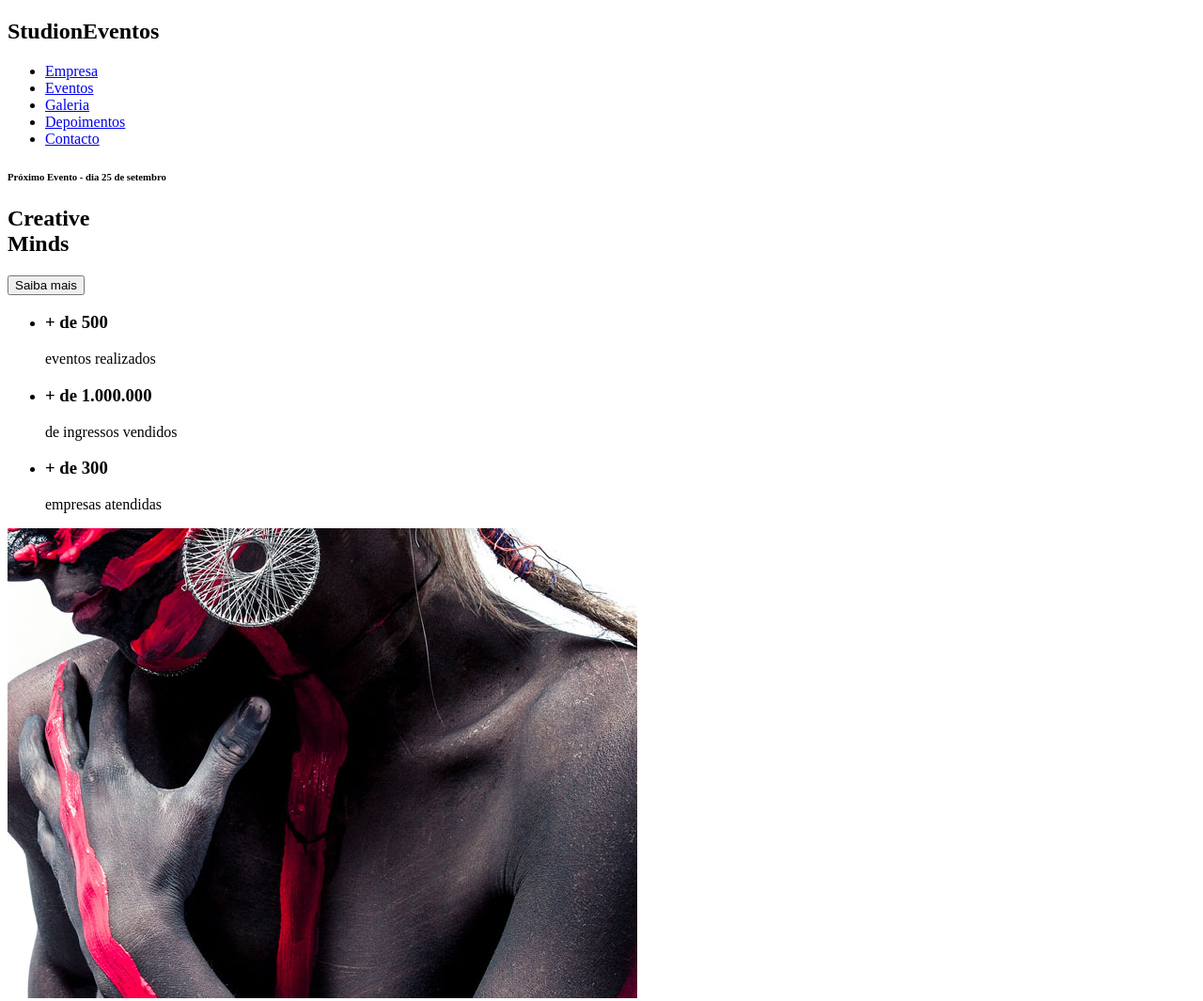
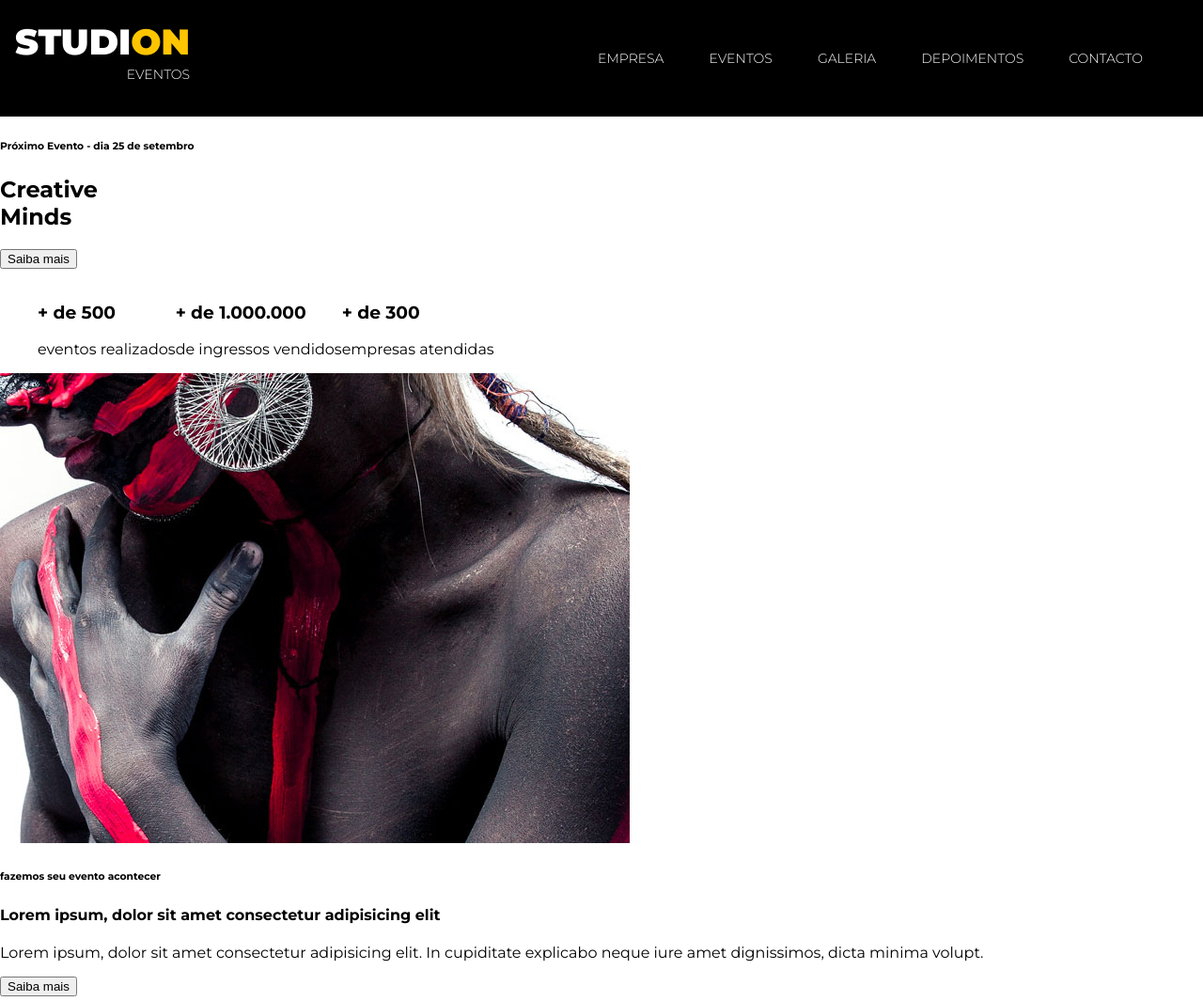
Before and after one commit to adriamoreno/studion, a website: page src/index.html in a window 1280 px wide. Shown: the top 1065 px of the page at 94% size. Drawn offline with Linux system fonts and the light colour scheme.

Commit message:
feat(css): added css, import the font from google fonts and stylize the nav bar and h1.

```diff
--- a/src/index.html
+++ b/src/index.html
@@ -5,12 +5,15 @@
         <meta charset="UTF-8">
         <meta name="viewport" content="width=device-width, initial-scale=1.0">
         <title>Studion</title>
+        <link href="style.css" type="text/css" rel="stylesheet"/>
     </head>
 
     <body>
-        <nav>
-            <h1>Studi<span>on</span><span>Eventos</span></h1>
-            <ul>
+        <nav class="navbar">
+            <h1 class="logo-studion">
+                Studi<span class="copy-primary">on</span>
+                <span class="logo-studion__subtitle"> Eventos</span></h1>
+            <ul class="navbar__links">
                 <li>
                     <a href="#Empresa">
                         Empresa
--- /dev/null
+++ b/src/style.css
@@ -0,0 +1,83 @@
+@import url('https://fonts.googleapis.com/css2?family=Montserrat:wght@300;400;700;900&display=swap');
+
+/* Bruno falou que como regra ele quer afetar todos os elementos com o box sizing : border box */
+
+* {
+    box-sizing: border-box; /* tag usada porque dependendo do padding isso vi interferir em outros elementos e pode afetar o tamnaho de outros elementos */
+}
+
+:root { /* antes era invés de :root ---> html */
+    --color-primary: #ffc500;
+    font-family: 'Montserrat', sans-serif;
+    font-size: 16px;
+
+}
+
+body {
+    margin: 0;
+    padding-top: 7.75rem; /*Demos um valor fixo a nossa nav bar e añnadimos esse valor ao nosso bod para ver todo o conteudo */
+}
+
+ul {
+    display: flex;
+    list-style: none;
+}
+
+
+.navbar {
+    position: fixed;
+    display: grid;
+    grid-template-columns: 1fr 9fr;
+    align-items: center;
+    top: 0;
+    left: 0;
+    padding: 0 1rem;
+    width: 100vw;
+    height: 7.75rem;
+    background-color: #000;/* vermelho/ verde / azul / transparencia -0 - F*/;
+    color: #FFF;
+}
+
+.navbar__links {
+    justify-self: end;
+}
+
+.navbar__links li {
+    font-size: 0.875rem;
+    margin-right: 3rem; /* Valor de 10 pixels em rem = 10/16*/
+
+}
+
+.navbar__links a {
+    font-weight: 300;
+    color: #FFF;
+    text-decoration: none;
+    text-transform: uppercase;
+}
+
+.navbar__links a:hover {
+    color: var(--color-primary)
+}
+
+.navbar__links li{
+    font-weight: 300;
+    margin-left: 1 rem;
+}
+
+.logo-studion {
+    line-height: 1ch;
+    font-size: 2.375rem; /* ou 38 pixels = 38/16 */
+    font-weight: 900;
+    text-transform: uppercase;
+    text-align: right;
+}
+
+.logo-studion__subtitle {
+    font-size: 0.875rem;
+    font-weight: 300;
+    align-content: right;
+}
+
+.copy-primary {
+    color: var(--color-primary);
+}
```
